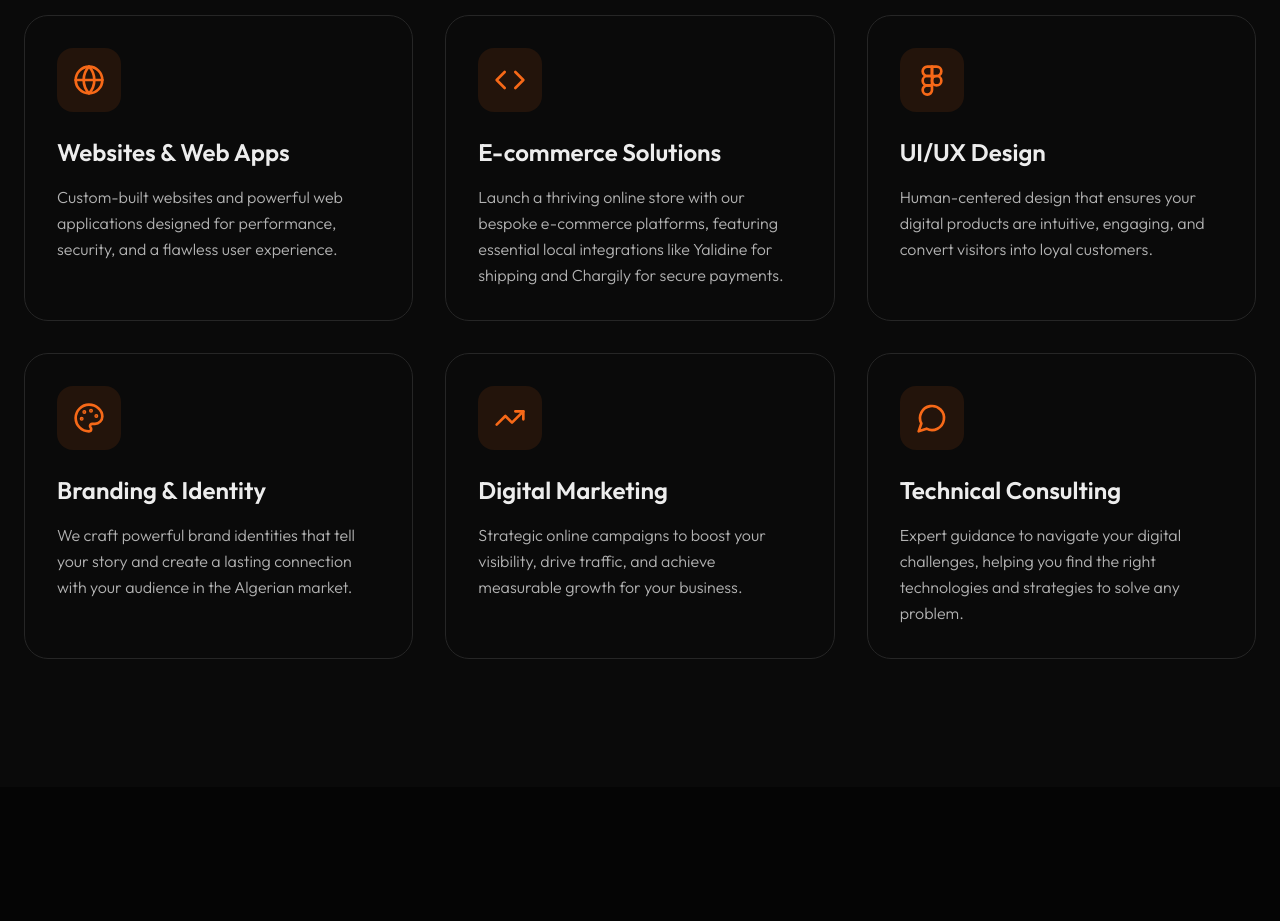
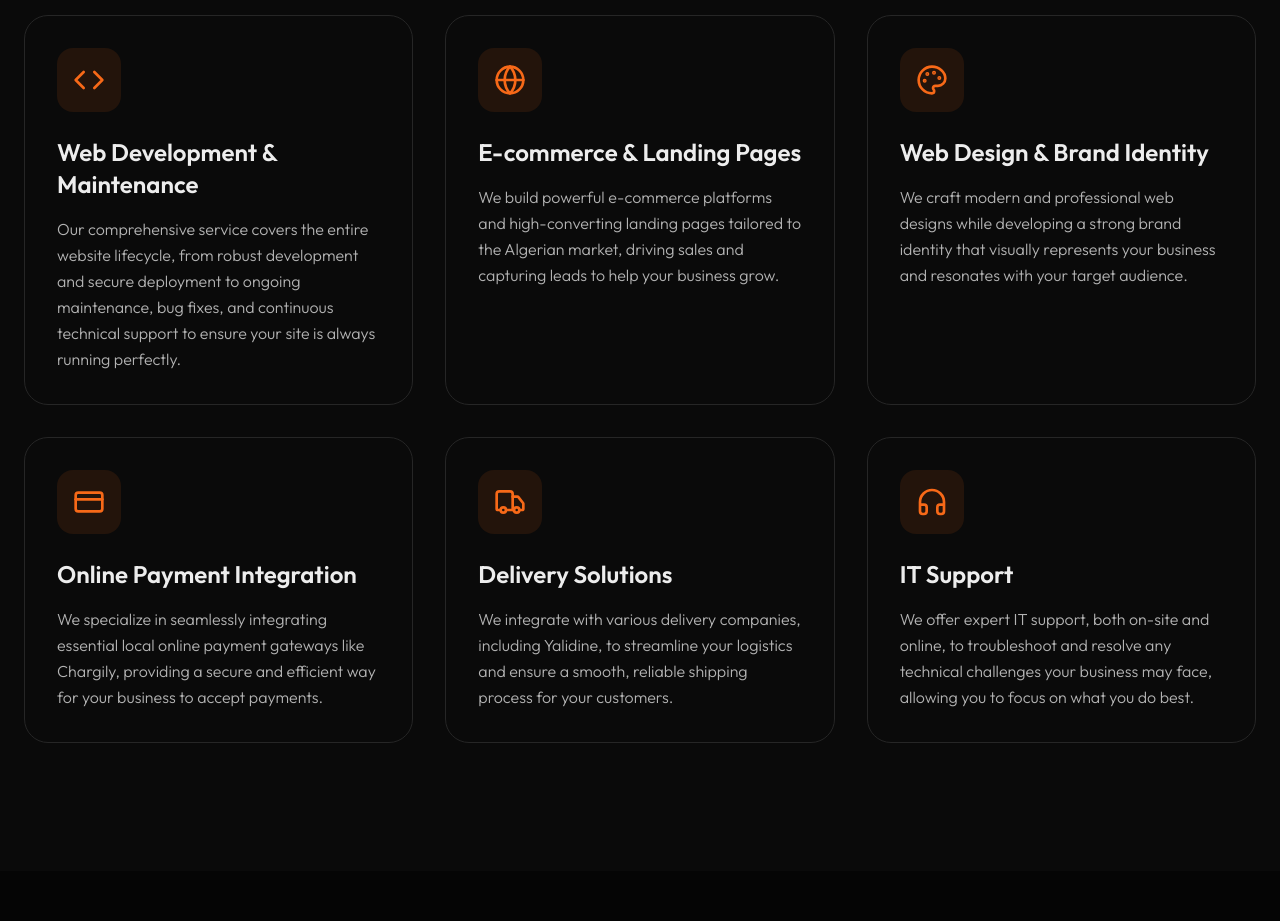
Before and after one commit to messaoudinedjemeddine/ctrllabs-website, a React (Vite) app: page / in a window 1280 px wide. Shown: the part 1940-2861 px from the top of the page. Built offline with nearby package versions, Linux system fonts and the light colour scheme; a web font is replaced by a local one.

Commit message:
Update services section with new six services for CtrlLabs

```diff
--- a/src/components/sections/ServicesSection.tsx
+++ b/src/components/sections/ServicesSection.tsx
@@ -3,41 +3,41 @@ import {
   Globe,
   Code,
   Palette,
-  TrendingUp,
-  Figma,
-  MessageCircle
+  CreditCard,
+  Truck,
+  HeadphonesIcon
 } from 'lucide-react';
 
 const services = [
   {
-    icon: Globe,
-    title: 'Websites & Web Apps',
-    description: 'Custom-built websites and powerful web applications designed for performance, security, and a flawless user experience.'
+    icon: Code,
+    title: 'Web Development & Maintenance',
+    description: 'Our comprehensive service covers the entire website lifecycle, from robust development and secure deployment to ongoing maintenance, bug fixes, and continuous technical support to ensure your site is always running perfectly.'
   },
   {
-    icon: Code,
-    title: 'E-commerce Solutions',
-    description: 'Launch a thriving online store with our bespoke e-commerce platforms, featuring essential local integrations like Yalidine for shipping and Chargily for secure payments.'
-  },
-  {
-    icon: Figma,
-    title: 'UI/UX Design',
-    description: 'Human-centered design that ensures your digital products are intuitive, engaging, and convert visitors into loyal customers.'
+    icon: Globe,
+    title: 'E-commerce & Landing Pages',
+    description: 'We build powerful e-commerce platforms and high-converting landing pages tailored to the Algerian market, driving sales and capturing leads to help your business grow.'
   },
   {
     icon: Palette,
-    title: 'Branding & Identity',
-    description: 'We craft powerful brand identities that tell your story and create a lasting connection with your audience in the Algerian market.'
+    title: 'Web Design & Brand Identity',
+    description: 'We craft modern and professional web designs while developing a strong brand identity that visually represents your business and resonates with your target audience.'
   },
   {
-    icon: TrendingUp,
-    title: 'Digital Marketing',
-    description: 'Strategic online campaigns to boost your visibility, drive traffic, and achieve measurable growth for your business.'
+    icon: CreditCard,
+    title: 'Online Payment Integration',
+    description: 'We specialize in seamlessly integrating essential local online payment gateways like Chargily, providing a secure and efficient way for your business to accept payments.'
   },
   {
-    icon: MessageCircle,
-    title: 'Technical Consulting',
-    description: 'Expert guidance to navigate your digital challenges, helping you find the right technologies and strategies to solve any problem.'
+    icon: Truck,
+    title: 'Delivery Solutions',
+    description: 'We integrate with various delivery companies, including Yalidine, to streamline your logistics and ensure a smooth, reliable shipping process for your customers.'
+  },
+  {
+    icon: HeadphonesIcon,
+    title: 'IT Support',
+    description: 'We offer expert IT support, both on-site and online, to troubleshoot and resolve any technical challenges your business may face, allowing you to focus on what you do best.'
   }
 ];
 
```
